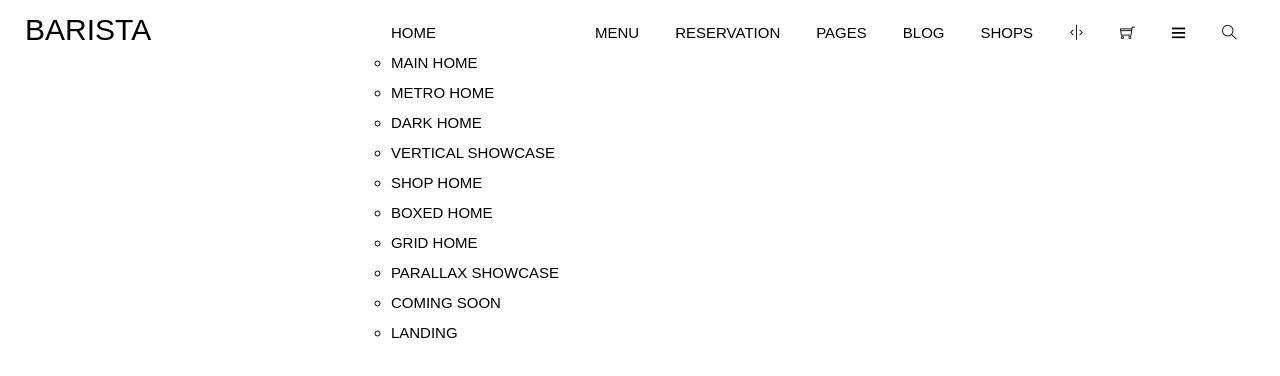
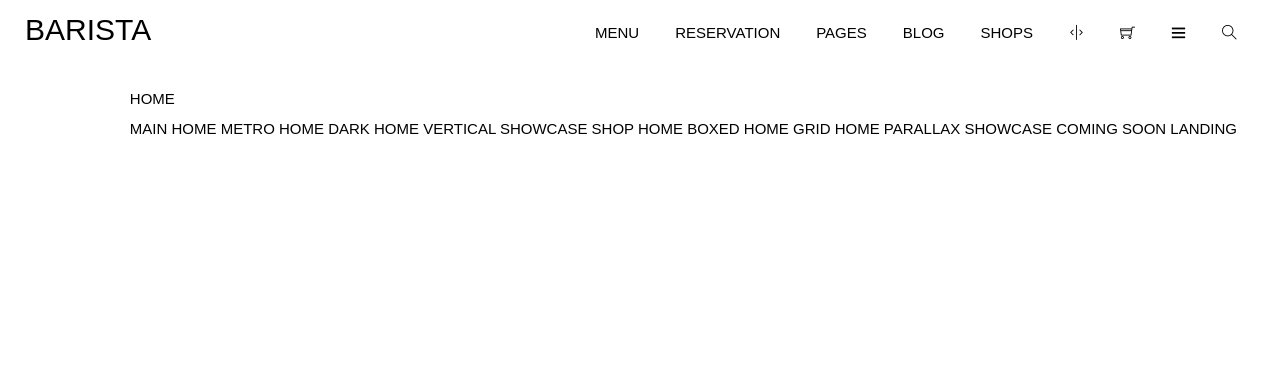
Before and after one commit to MinhQuan1563/the_coffee, a plain HTML site: page index.html in a window 1280 px wide. Drawn offline with Linux system fonts and the light colour scheme.

Commit message:
continue

```diff
--- a/index.html
+++ b/index.html
@@ -29,17 +29,17 @@
                 <li class="nav">menu</li>
                 <li class="nav">
                     home
-                    <ul>
-                        <li class="sub-nav">main home</li>
-                        <li class="sub-nav">metro home</li>
-                        <li class="sub-nav">dark home</li>
-                        <li class="sub-nav">Vertical Showcase</li>
-                        <li class="sub-nav">shop home</li>
-                        <li class="sub-nav">boxed home</li>
-                        <li class="sub-nav">grid home</li>
-                        <li class="sub-nav">Parallax Showcase</li>
-                        <li class="sub-nav">Coming Soon</li>
-                        <li class="sub-nav">Landing</li>
+                    <ul class="sub-nav">
+                        <li">main home</li>
+                        <li">metro home</li>
+                        <li">dark home</li>
+                        <li">Vertical Showcase</li>
+                        <li">shop home</li>
+                        <li">boxed home</li>
+                        <li">grid home</li>
+                        <li">Parallax Showcase</li>
+                        <li">Coming Soon</li>
+                        <li">Landing</li>
                     </ul>
                 </li>
             </ul>
```
